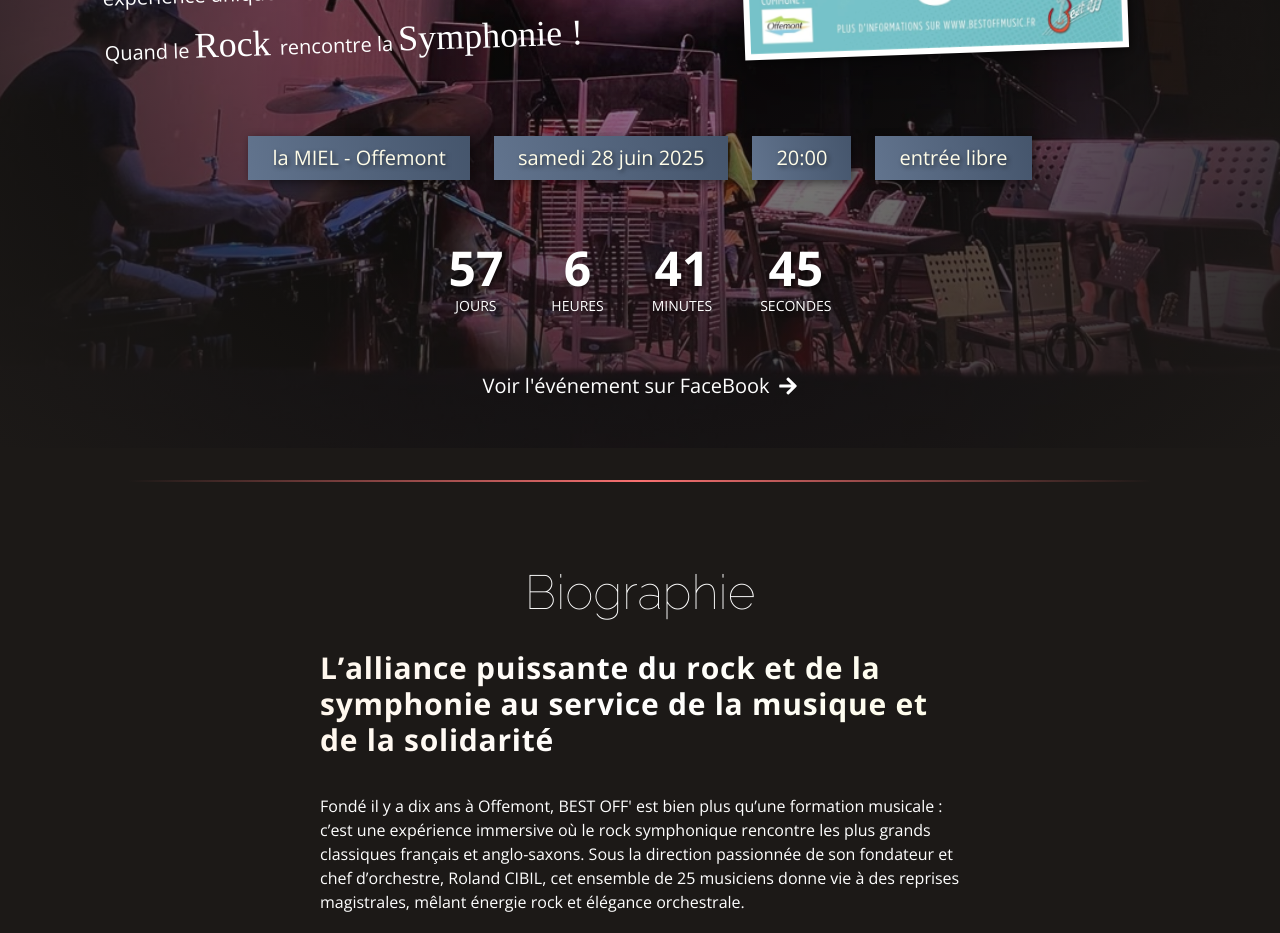
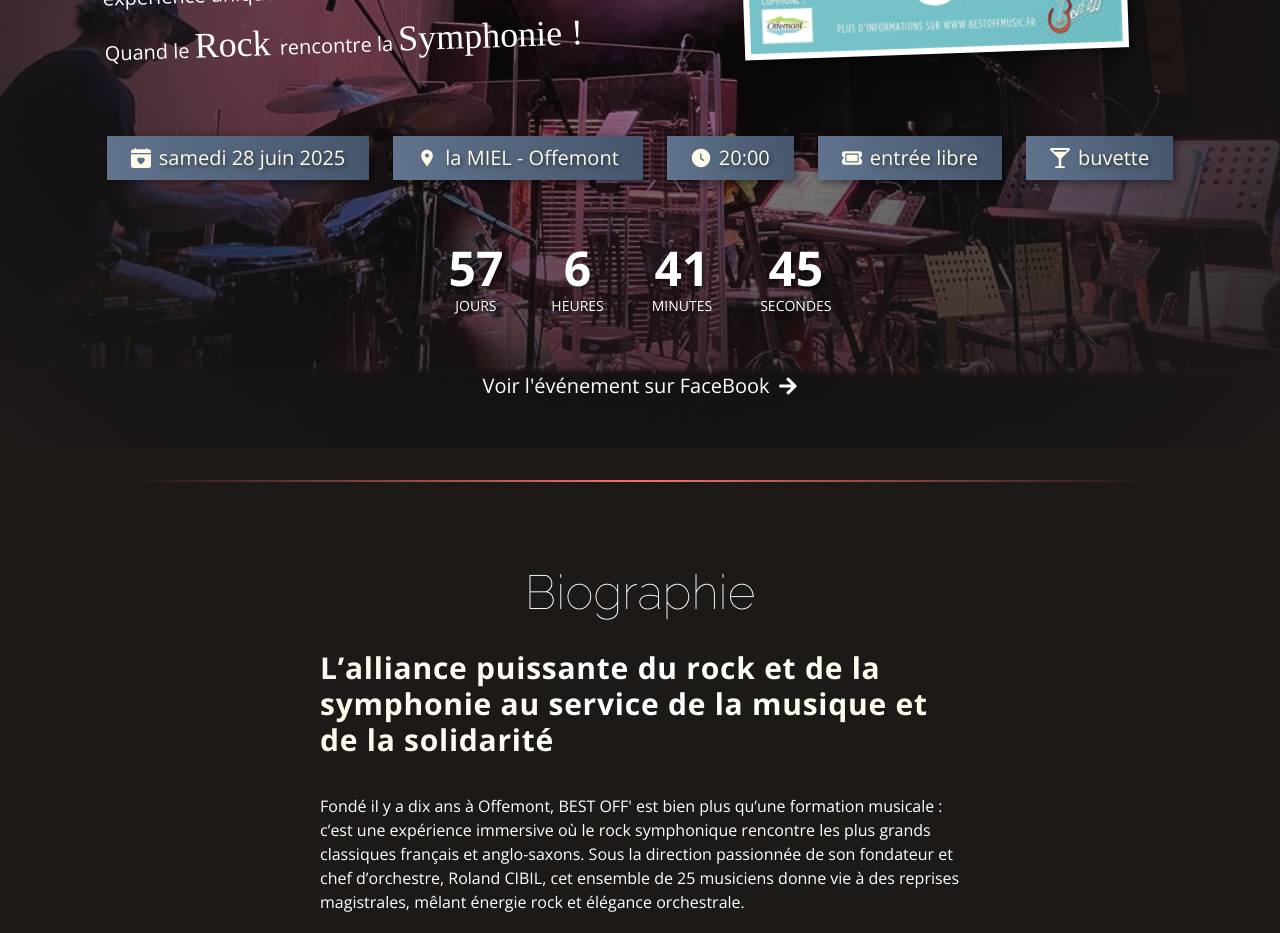
Before and after one commit to BenjiBelfort/best_off_dev, a React (Vite) app: page / in a window 1280 px wide. Shown: the part 1440-2373 px from the top of the page. Built offline with nearby package versions, Linux system fonts and the light colour scheme; a web font is replaced by a local one.

Commit message:
modif actu

```diff
--- a/src/components/ActualityComp.jsx
+++ b/src/components/ActualityComp.jsx
@@ -1,6 +1,10 @@
 import { useState, useEffect, useMemo } from 'react';
 import AnimatedLink from './ui/AnimatedLink';
-import { FaArrowRight } from "react-icons/fa";
+import { FaArrowRight, FaGlassMartiniAlt } from "react-icons/fa";
+import { MdPlace } from "react-icons/md";
+import { BsCalendarHeartFill } from "react-icons/bs";
+import { GoClockFill } from "react-icons/go";
+import { FaTicket } from "react-icons/fa6";
 
 const ActualityComp = () => {
     // Date cible du concert (ajustez l'heure si nécessaire)
@@ -96,17 +100,21 @@
         {/* Partie centrale - Lieu, date et compte à rebours */}
         <div className="mt-12 flex flex-col items-center gap-6">
           <div className="text-yellow-50 flex flex-col lg:flex-row justify-center items-center gap-2">
-            <p className="text-base md:text-xl m-1 md:m-2 px-6 py-2 bg-linear-75 from-slate-500 to-slate-600 w-full md:w-auto text-center text-shadow logo-shadow">
-              la MIEL - Offemont
+
+            <p className="flex justify-center items-center gap-2 text-base md:text-xl m-1 md:m-2 px-6 py-2 bg-linear-75 from-slate-500 to-slate-600 w-full md:w-auto text-center text-shadow logo-shadow">
+              <BsCalendarHeartFill />samedi 28 juin 2025
             </p>
-            <p className="text-base md:text-xl m-1 md:m-2 px-6 py-2 bg-linear-75 from-slate-500 to-slate-600 w-full md:w-auto text-center text-shadow logo-shadow">
-              samedi 28 juin 2025
+            <p className="flex justify-center items-center gap-2 text-base md:text-xl m-1 md:m-2 px-6 py-2 bg-linear-75 from-slate-500 to-slate-600 w-full md:w-auto text-center text-shadow logo-shadow">
+              <MdPlace />la MIEL - Offemont
             </p>
-            <p className="text-base md:text-xl m-1 md:m-2 px-6 py-2 bg-linear-75 from-slate-500 to-slate-600 w-full md:w-auto text-center text-shadow logo-shadow">
-              20:00
+            <p className="flex justify-center items-center gap-2 text-base md:text-xl m-1 md:m-2 px-6 py-2 bg-linear-75 from-slate-500 to-slate-600 w-full md:w-auto text-center text-shadow logo-shadow">
+              <GoClockFill />20:00
             </p>
-            <p className="text-base md:text-xl m-1 md:m-2 px-6 py-2 bg-linear-75 from-slate-500 to-slate-600 w-full md:w-auto text-center text-shadow logo-shadow">
-              entrée libre
+            <p className="flex justify-center items-center gap-2 text-base md:text-xl m-1 md:m-2 px-6 py-2 bg-linear-75 from-slate-500 to-slate-600 w-full md:w-auto text-center text-shadow logo-shadow">
+              <FaTicket />entrée libre
+            </p>
+            <p className="flex justify-center items-center gap-2 text-base md:text-xl m-1 md:m-2 px-6 py-2 bg-linear-75 from-slate-500 to-slate-600 w-full md:w-auto text-center text-shadow logo-shadow">
+              <FaGlassMartiniAlt />buvette
             </p>
           </div>
 
--- a/src/pages/EventDetail.jsx
+++ b/src/pages/EventDetail.jsx
@@ -28,10 +28,10 @@
         />
 
         <div className="flex flex-col md:flex-row justify-center items-center gap-2 text-yellow-50">
-        <p className="flex justify-center items-center gap-2 text-base md:text-xl m-2 md:m-4 px-4 py-1 bg-linear-75 from-slate-500 to-slate-600 w-full md:w-auto  text-shadow">
+        <p className="flex justify-center items-center gap-2 text-base md:text-xl m-2 md:m-4 px-4 py-1 bg-linear-75 from-slate-500 to-slate-600 w-full md:w-auto text-shadow">
           <BsCalendarHeartFill /> {event.date}
         </p>
-        <p className="flex justify-center items-center gap-2 text-base md:text-xl m-2 md:m-4 px-4 py-1 bg-linear-75 from-slate-500 to-slate-600 w-full md:w-auto  text-shadow">
+        <p className="flex justify-center items-center gap-2 text-base md:text-xl m-2 md:m-4 px-4 py-1 bg-linear-75 from-slate-500 to-slate-600 w-full md:w-auto text-shadow">
           <MdPlace /> {event.lieu}
         </p>
         </div>
```
